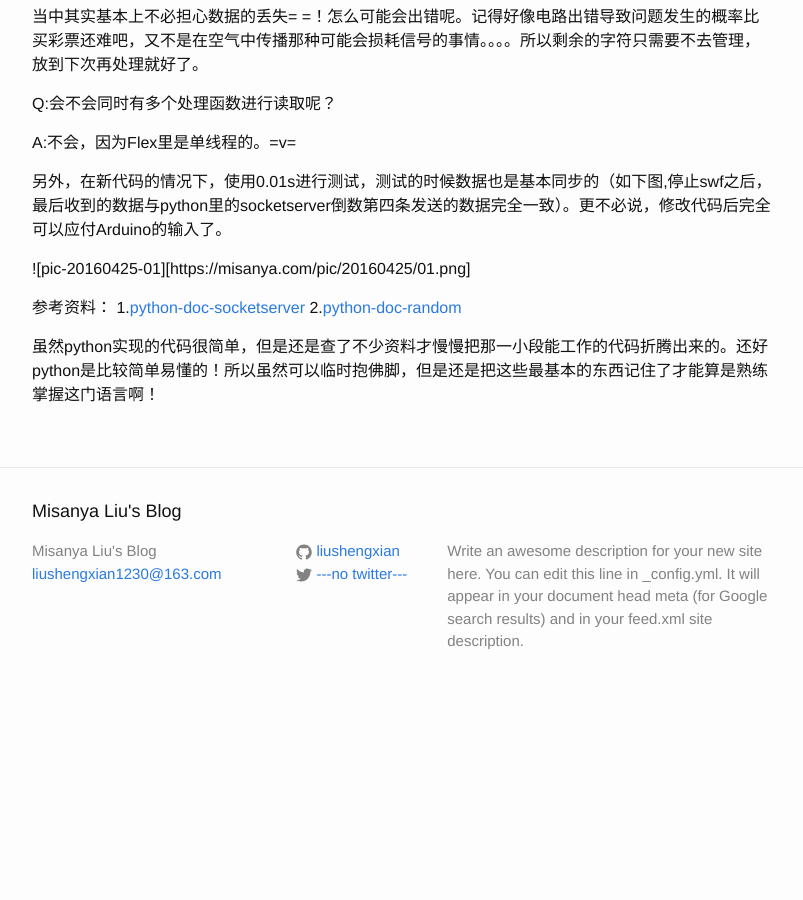
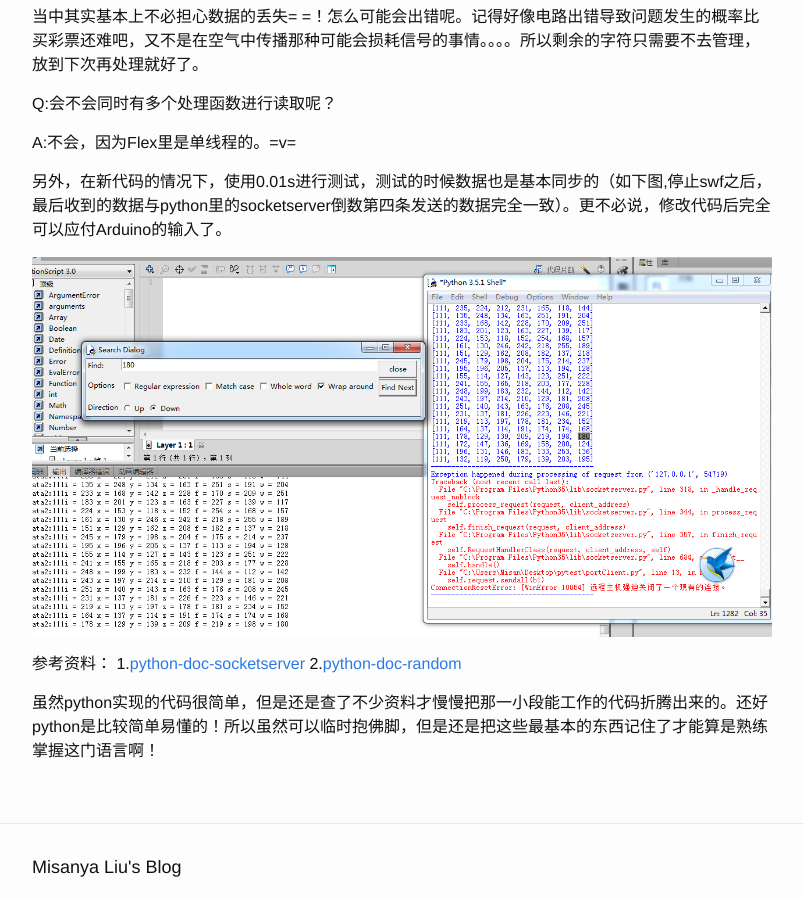
Before and after one commit to liushengxian/liushengxian.github.io, a Jekyll site: the page built from _posts/2016-04-25-about-flash-sockets.markdown, in a window 1280 px wide and 900 px high, scrolled down 2868 px. Shown: the whole window, without its empty margins (238-1041 px from the left). Built offline with Jekyll 4.4.1, drawn with Linux system fonts in a browser that asks for light colours; before the commit the page ends 3581 px from its top, so only the background shows below that.

Commit message:
repair pic 2
oh this time is right. I'm sure.

```diff
--- a/_posts/2016-04-25-about-flash-sockets.markdown
+++ b/_posts/2016-04-25-about-flash-sockets.markdown
@@ -122,7 +122,7 @@ A:不会，因为Flex里是单线程的。=v=
 
 另外，在新代码的情况下，使用0.01s进行测试，测试的时候数据也是基本同步的（如下图,停止swf之后，最后收到的数据与python里的socketserver倒数第四条发送的数据完全一致）。更不必说，修改代码后完全可以应付Arduino的输入了。
 
-![pic-20160425-01][https://misanya.com/pic/20160425/01.png]
+![pic-20160425-01]({{ site.url }}/pic/20160425/01.png)
 
 
 
```
